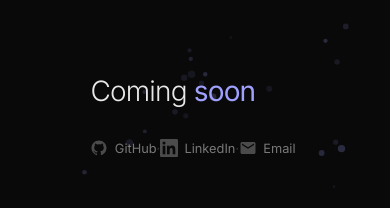
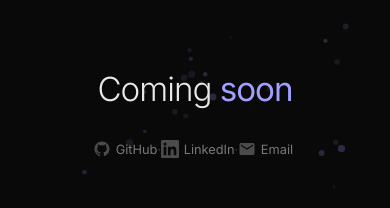
Before and after one commit to veganicolas/Portfolio, a plain HTML site: page index.html in a window 390 px wide. Shown: the part 286-494 px from the top of the page. Drawn offline with Linux system fonts and the light colour scheme.

Commit message:
style: update mobile responsive typography, spacing, and link layout in index.css

```diff
--- a/index.css
+++ b/index.css
@@ -187,11 +187,20 @@ a {
    ======================================== */
 @media (max-width: 480px) {
   .page-wrapper {
-    padding: 1.5rem;
+    padding: 1.25rem;
     padding-bottom: 4rem;
   }
 
   .title {
-    font-size: 1.75rem;
+    font-size: clamp(2rem, 8.5vw, 2.35rem);
+    text-align: center;
+  }
+
+  .links {
+    font-size: 0.75rem;
+  }
+
+  .link {
+    gap: 0.3rem;
   }
 }
```
